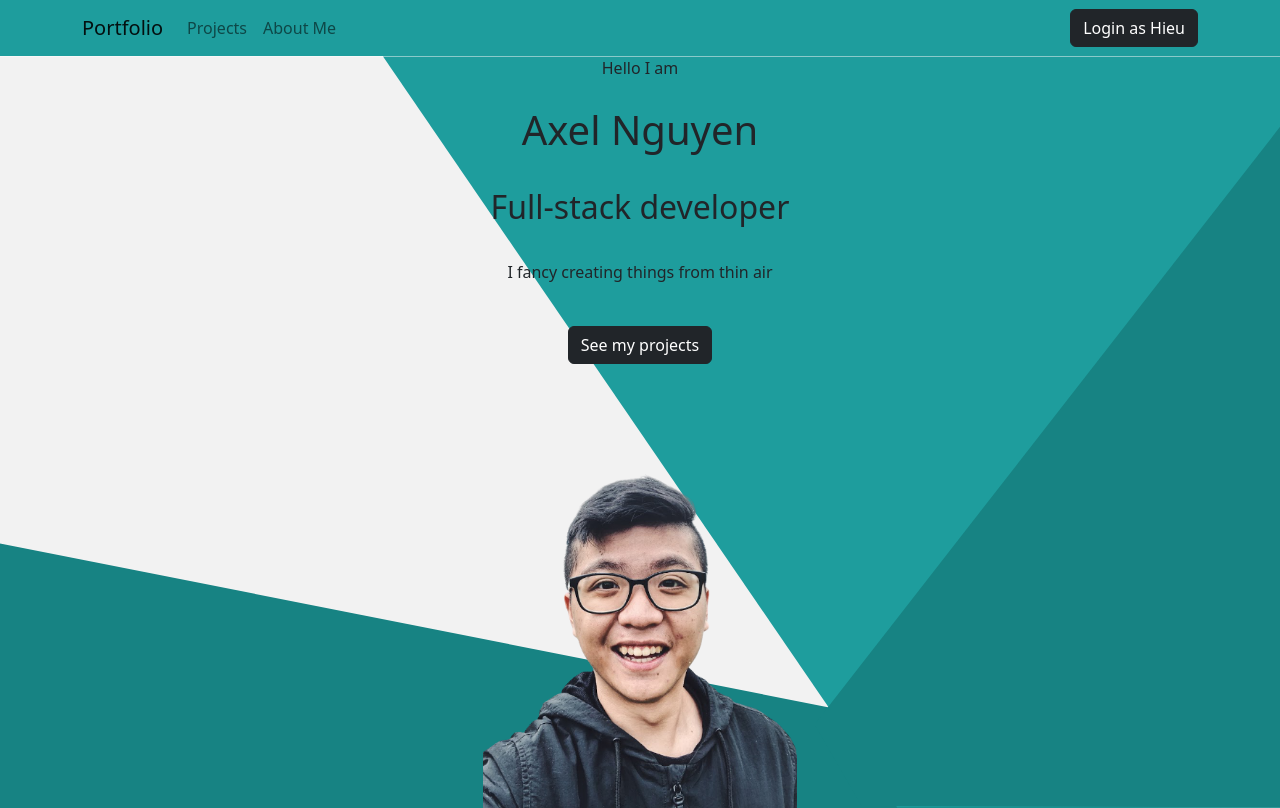
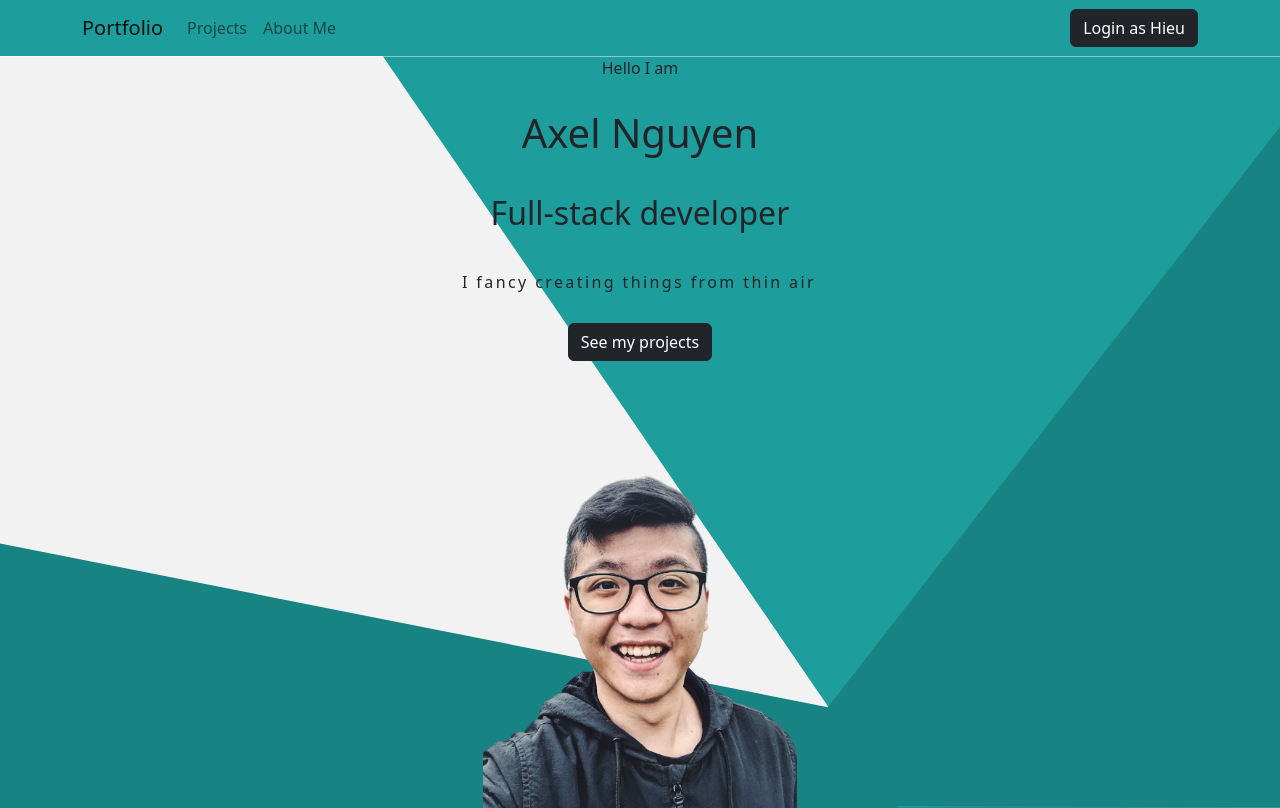
Before and after one commit to axelnguyen0701/portfolio-react, a React (Create React App) app: page / in a window 1280 px wide. Built offline with nearby package versions, Linux system fonts and the light colour scheme; no server answers.

Commit message:
Add typing effect

```diff
--- a/src/components/Index/Info.css
+++ b/src/components/Index/Info.css
@@ -0,0 +1,29 @@
+.typewriter p {
+    overflow: hidden; /* Ensures the content is not revealed until the animation */
+    border-right: 0.15em solid orange; /* The typwriter cursor */
+    white-space: nowrap; /* Keeps the content on a single line */
+    margin: 0 auto; /* Gives that scrolling effect as the typing happens */
+    letter-spacing: 0.15em; /* Adjust as needed */
+    animation: typing 3.5s steps(50, end), blink-caret 0.75s step-end infinite;
+}
+
+/* The typing effect */
+@keyframes typing {
+    from {
+        max-width: 0;
+    }
+    to {
+        max-width: 100%;
+    }
+}
+
+/* The typewriter cursor effect */
+@keyframes blink-caret {
+    from,
+    to {
+        border-color: transparent;
+    }
+    50% {
+        border-color: orange;
+    }
+}
--- a/src/components/Index/Info.js
+++ b/src/components/Index/Info.js
@@ -2,7 +2,7 @@ import { Button, Container } from "react-bootstrap";
 import { Link } from "react-router-dom";
 import Avatar from "./ava.png";
 import background from "./background.svg";
-
+import "./Info.css";
 export default function Info() {
     return (
         <Container
@@ -11,12 +11,13 @@ export default function Info() {
                 backgroundSize: "cover",
             }}
             fluid
-            className="h-100 d-flex flex-column justify-content-between"
+            className="h-100 d-flex flex-column justify-content-between typewriter"
         >
             <div>Hello I am</div>
             <h1>Axel Nguyen</h1>
             <h2>Full-stack developer</h2>
             <p>I fancy creating things from thin air</p>
+
             <Button
                 style={{ maxWidth: "25%", alignSelf: "center" }}
                 as={Link}
```
